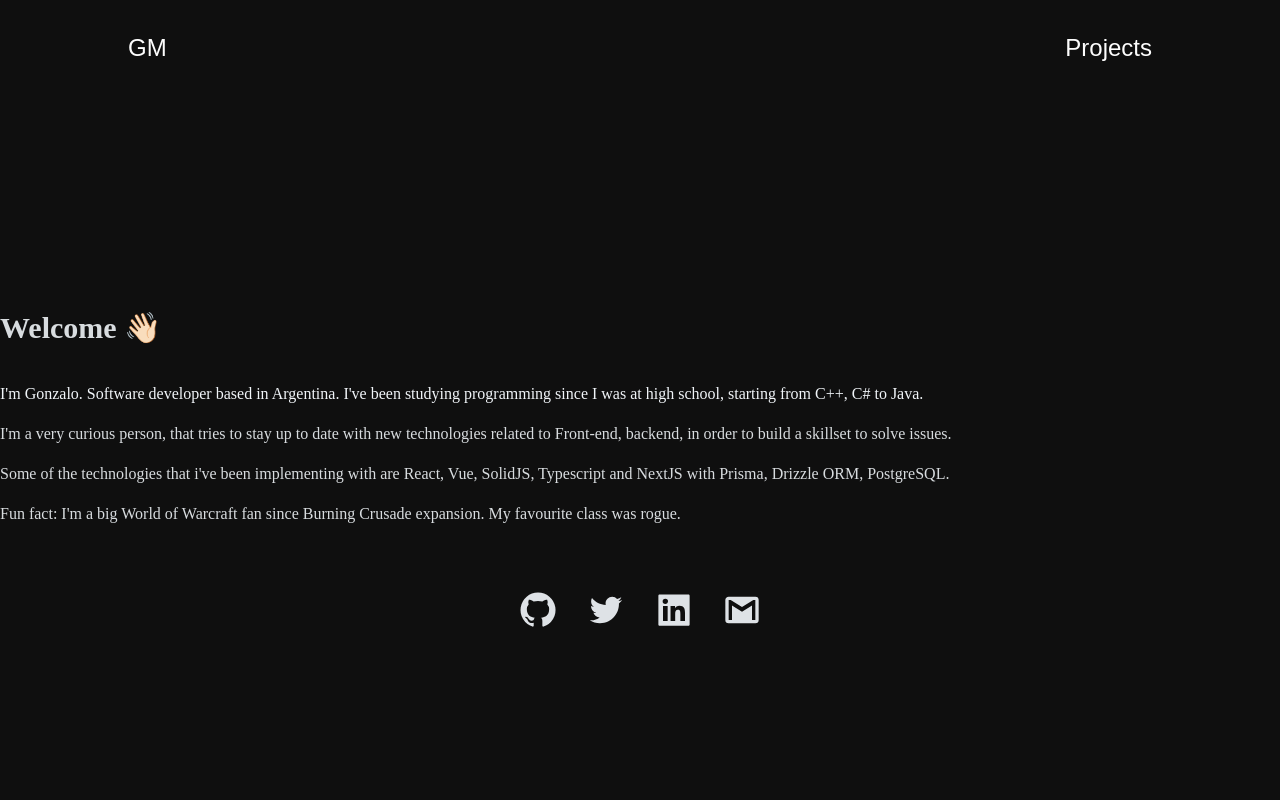
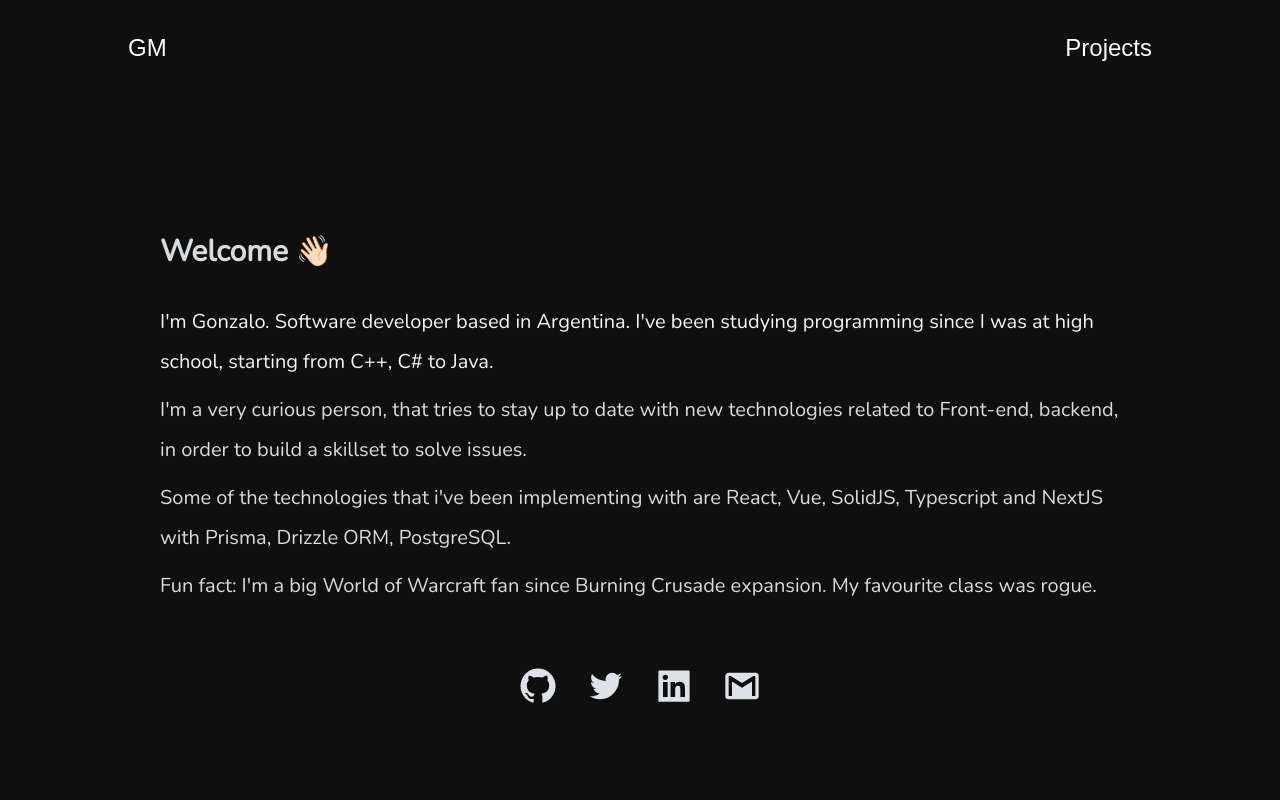
Before and after one commit to n0xZ/noxy-portfolio-next, a Next.js app: page / in a window 1280 px wide. Shown: the top 800 px of the page. Built offline with nearby package versions, Linux system fonts and the light colour scheme; a web font is replaced by a local one.

Commit message:
add page container element with its styles

```diff
--- a/src/app/layout.tsx
+++ b/src/app/layout.tsx
@@ -1,8 +1,8 @@
 import './globals.css'
-import { Varta } from 'next/font/google'
+import { Nunito, Varta } from 'next/font/google'
 
 const varta = Varta({ subsets: ['latin'], weight: '400' })
-
+const nunito = Nunito({ weight: '300', subsets: ['latin'] })
 export const metadata = {
 	title: 'Gonzalo Molina',
 	description: 'Software developer.',
@@ -34,7 +34,11 @@ export default function RootLayout({
 						</a>
 					</nav>
 				</header>
-				{children}
+				<main
+					className={`${nunito.className} container  max-w-5xl  h-full  mx-auto  xl:text-xl lg:text-lg md:text-md     antialised xl:mt-0 mt-4`}
+				>
+					{children}
+				</main>
 			</body>
 		</html>
 	)
```
